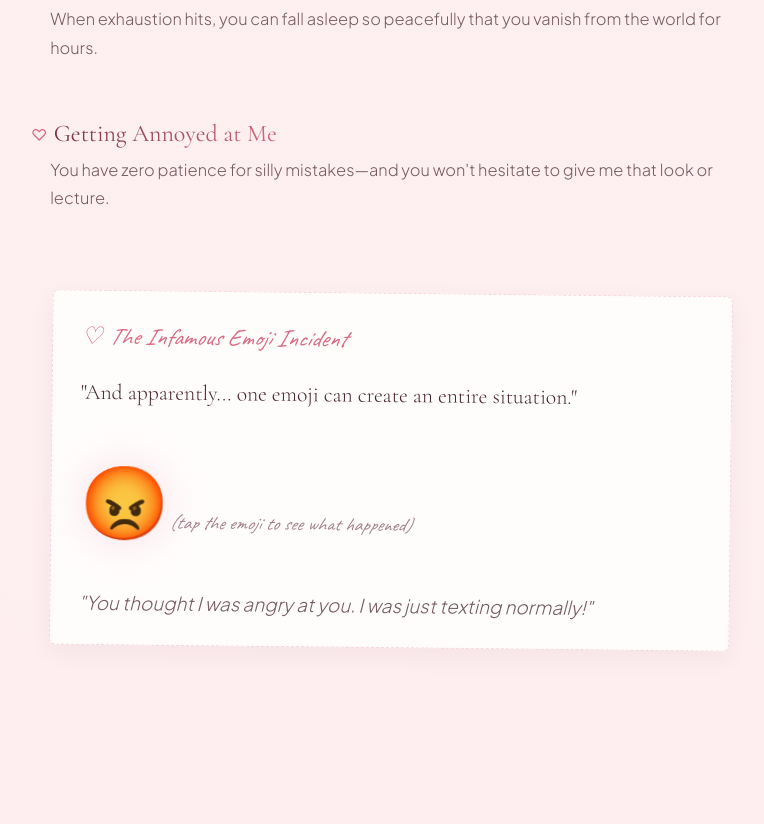
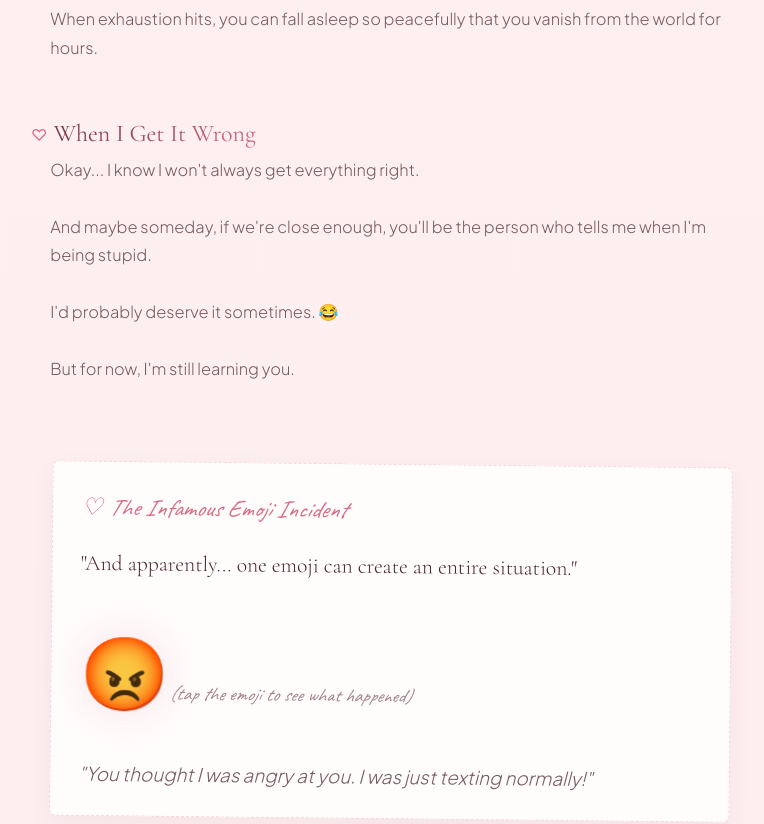
Before and after one commit to sidsahu4570-droid/Arya, a React (Vite) app: page / in a window 1280 px wide. Shown: the part 5770-6594 px from the top of the page, without its empty margins (249-1013 px from the left). Built offline with nearby package versions, Linux system fonts and the light colour scheme; a web font is replaced by a local one.

Commit message:
Content correction: Remove invented claims about Arya and update When I Get It Wrong section

```diff
--- a/src/sections/AngrySection.jsx
+++ b/src/sections/AngrySection.jsx
@@ -23,8 +23,8 @@ export default function AngrySection() {
         </h3>
 
         <p style={{ color: 'var(--text-body)', fontSize: '1.08rem', lineHeight: 1.85, marginBottom: '2rem' }}>
-          You'll probably get angry.<br />
-          Maybe you'll lecture me. Maybe you'll give me <em>that look</em>. Maybe you'll ignore me for a while.
+          Maybe someday, if we're close enough, you'll be the person who tells me when I'm being stupid.<br />
+          I'd probably deserve it sometimes. 😂
         </p>
 
         <div
@@ -37,8 +37,8 @@ export default function AngrySection() {
           }}
         >
           <p className="font-serif text-gradient-rose" style={{ fontSize: '1.4rem', margin: 0, fontWeight: 500 }}>
-            "And if you ever get drunk and decide to beat me up...<br />
-            please remember I'm on your side. 😂"
+            "If I ever get it wrong, I'll always listen and try to make things right.<br />
+            Because understanding each other matters most."
           </p>
         </div>
 
@@ -49,9 +49,9 @@ export default function AngrySection() {
             style={{ fontSize: '1.45rem' }}
           >
             {dealAccepted ? (
-              <span>Deal Accepted: No Violence! 🤝</span>
+              <span>Deal Accepted: Always Communicate! 🤝</span>
             ) : (
-              <span>Proposed Deal: No Violence. Complain Instead! 😂</span>
+              <span>Proposed Deal: Always Talk It Out! 😂</span>
             )}
           </button>
         </div>
--- a/src/sections/DrinkingSection.jsx
+++ b/src/sections/DrinkingSection.jsx
@@ -40,7 +40,7 @@ export default function DrinkingSection() {
             "One tiny condition though..."
           </span>
           <p className="text-gradient-rose font-serif" style={{ fontSize: '1.45rem', fontWeight: 500, margin: '0.4rem 0 0' }}>
-            "PLEASE DON'T TRY TO BOX ME AFTER TWO DRINKS. 😂"
+            "Please don't turn into a professional boxer after two drinks. 😂"
           </p>
         </motion.div>
       </div>
--- a/src/sections/ThingsINoticeSection.jsx
+++ b/src/sections/ThingsINoticeSection.jsx
@@ -23,8 +23,8 @@ export default function ThingsINoticeSection() {
       text: "When exhaustion hits, you can fall asleep so peacefully that you vanish from the world for hours."
     },
     {
-      title: "Getting Annoyed at Me",
-      text: "You have zero patience for silly mistakes—and you won't hesitate to give me that look or lecture."
+      title: "When I Get It Wrong",
+      text: "Okay... I know I won't always get everything right.\n\nAnd maybe someday, if we're close enough, you'll be the person who tells me when I'm being stupid.\n\nI'd probably deserve it sometimes. 😂\n\nBut for now, I'm still learning you."
     }
   ];
 
@@ -55,7 +55,7 @@ export default function ThingsINoticeSection() {
                 {item.title}
               </h3>
             </div>
-            <p style={{ fontSize: '1.02rem', color: 'var(--text-body)', margin: 0, lineHeight: 1.75, paddingLeft: '1.2rem' }}>
+            <p style={{ fontSize: '1.02rem', color: 'var(--text-body)', margin: 0, lineHeight: 1.75, paddingLeft: '1.2rem', whiteSpace: 'pre-line' }}>
               {item.text}
             </p>
           </motion.div>
```
